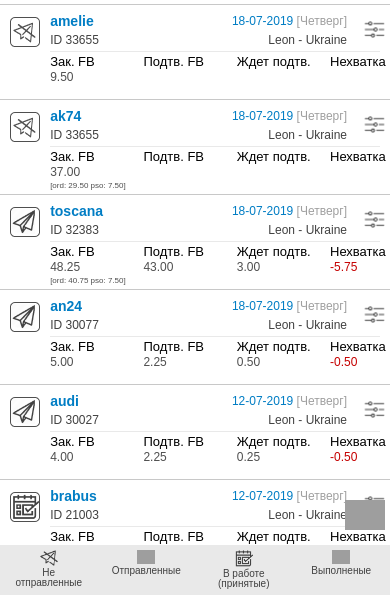
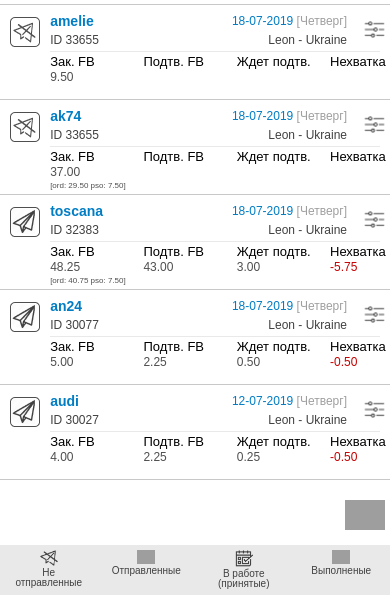
Before and after one commit to KovbasiukOleksii/dao_dashboard, a plain HTML site: page module_zakaz/index.html in a window 390 px wide. Shown: the part 249-844 px from the top of the page. Drawn offline with nearby package versions, Linux system fonts and the light colour scheme; grey boxes are pictures that could not be loaded.

Commit message:
corected

```diff
--- a/module_zakaz/css/media_zakaz.css
+++ b/module_zakaz/css/media_zakaz.css
@@ -258,6 +258,11 @@
     .order_item {
         height: 95px;
     }
+
+    .order .order_items {
+        height: 68.4vh;
+    }
+
     .order_item_mobile-main-fb span {
         display: block;
         margin-top: -6px;
@@ -281,6 +286,8 @@
         width: 50px;
     }
 
+
+
 }
 
 @media only screen and (max-width: 481px) {
```
